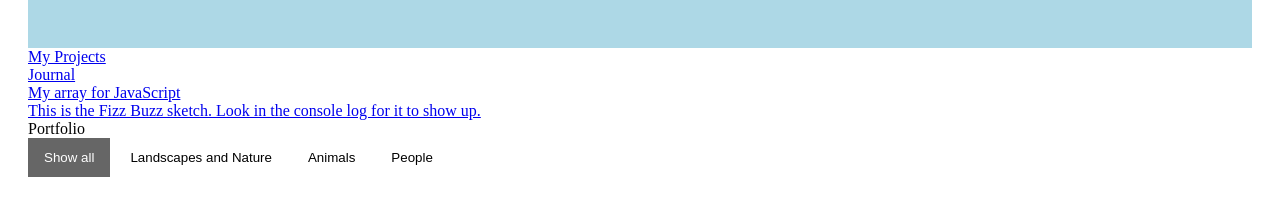
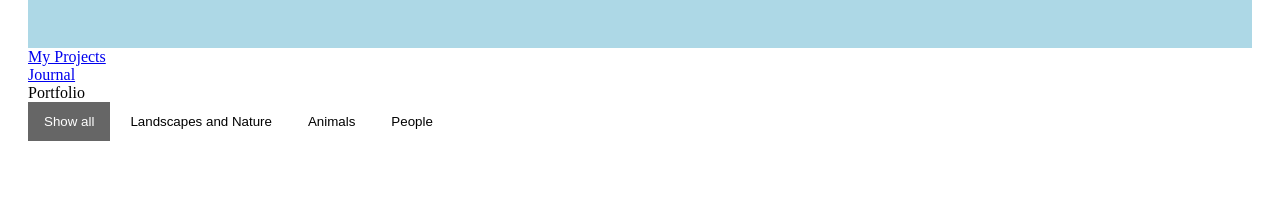
Before and after one commit to carolinekaplin/carolinekaplin.github.io, a plain HTML site: page index.html in a window 1280 px wide. Shown: the part 230-446 px from the top of the page. Drawn offline with Linux system fonts and the light colour scheme.

Commit message:
I changed the llinks from main website to projects

```diff
--- a/index.html
+++ b/index.html
@@ -180,8 +180,8 @@ h1 {
 <div id="menuBar"></div>
 <a href="projects.html">My Projects</a><div id="myprojects"></div>
 <a href="journalentry.html">Journal</a><div id= "journal" ></div>
-<a href="arrays.html">My array for JavaScript</a><div id="arrays"></div>
-<a href="javascript.html">This is the Fizz Buzz sketch. Look in the console log for it to show up.</a><div id="javascript"></div>
+<!-- <a href="arrays.html">My array for JavaScript</a><div id="arrays"></div>
+<a href="javascript.html">This is the Fizz Buzz sketch. Look in the console log for it to show up.</a><div id="javascript"></div> -->
 <!-- <a href="">About Me</a><div id= aboutme></div>
  -->
  <div id=portfolio><font color="black">Portfolio</font><!-- <h2>PORTFOLIO</h2> --></div>
```
